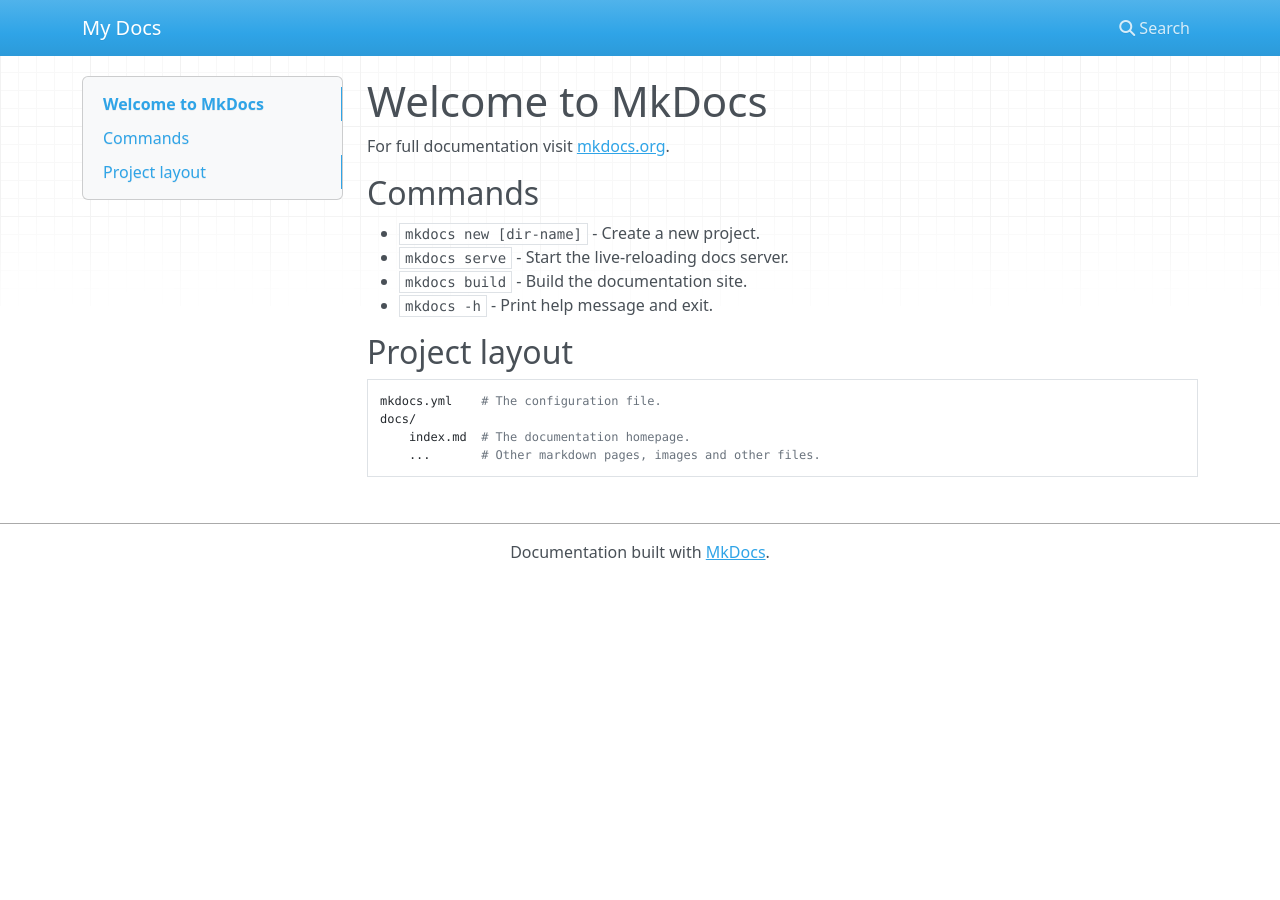
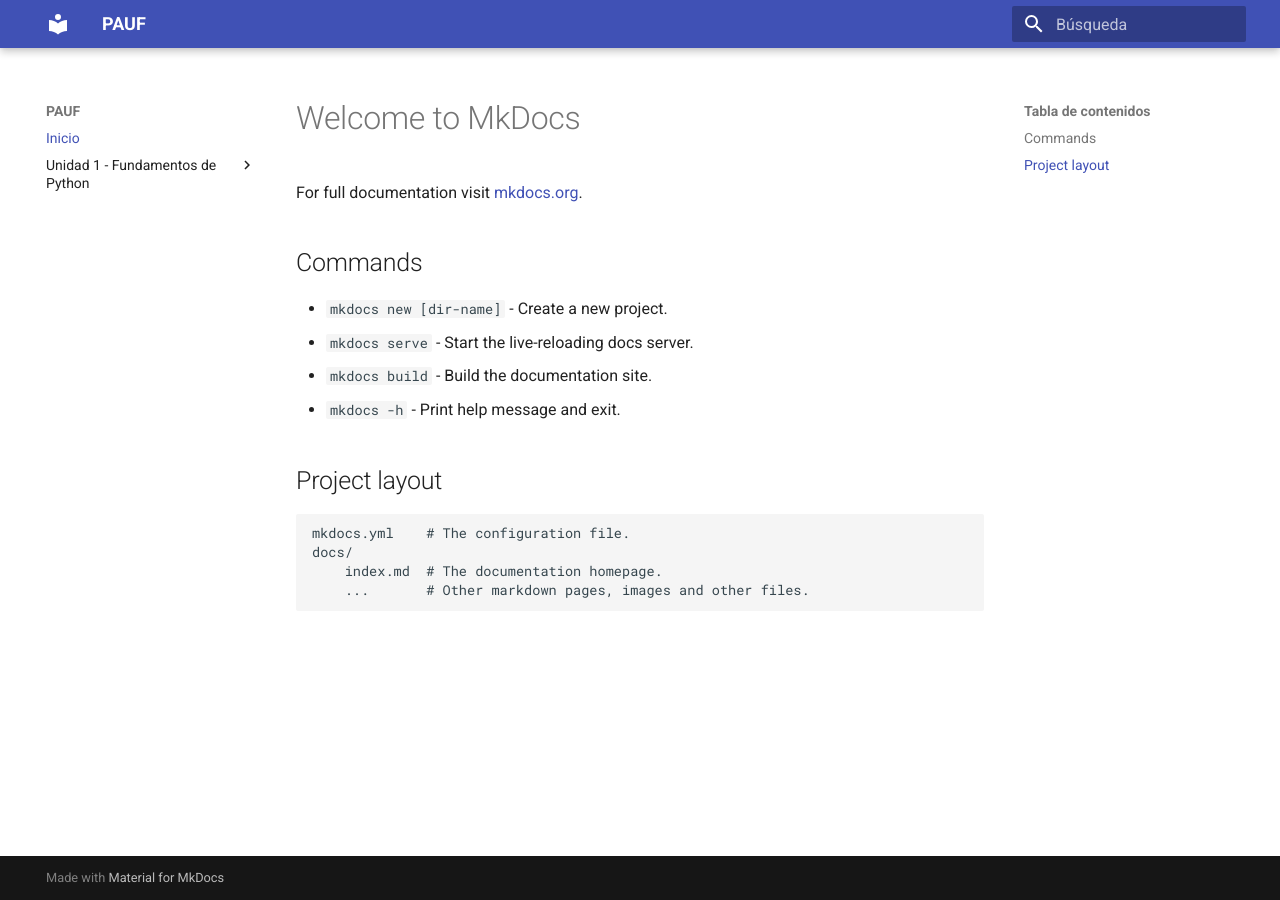
Before and after one commit to alion1992/PAUF-20262027, an MkDocs documentation site: the page built from docs/index.md, in a window 1280 px wide. Built offline with MkDocs 1.6.1 and Material for MkDocs 9.7.7, drawn with Linux system fonts in a browser that asks for light colours; nearby versions of some CDN libraries.

Commit message:
subida yml

```diff
--- a/mkdocs.yml
+++ b/mkdocs.yml
@@ -1 +1,15 @@
-site_name: My Docs
+site_name: PAUF
+site_description: Programación de Aplicaciones utilizando Frameworks
+
+theme:
+  name: material
+  language: es
+
+nav:
+  - Inicio: index.md
+  - "Unidad 1 - Fundamentos de Python":
+      - Introducción: unidad1/index.md
+      - Variables y operadores: unidad1/variables-operadores.md
+      - Condicionales: unidad1/condicionales.md
+      - Bucles: unidad1/bucles.md
+      - Programación orientada a objetos: unidad1/poo.md
```
